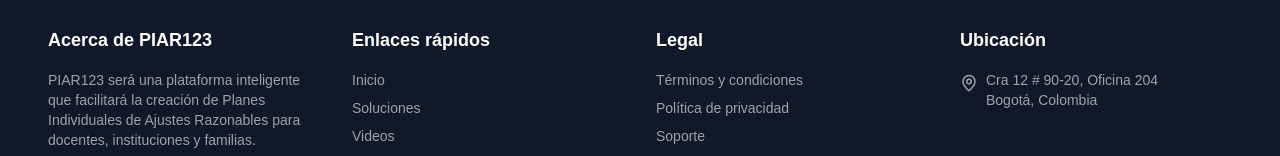
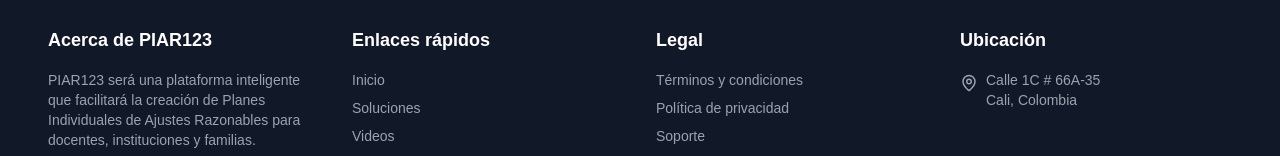
Before and after one commit to victormanueljordan/piar-wizard-colombia, a React (Vite) app: page / in a window 1280 px wide. Shown: the part 6587-6743 px from the top of the page. Built offline with nearby package versions, Linux system fonts and the light colour scheme.

Commit message:
Update address
Modify the address in the footer to "Calle 1C # 66A-35 Cali, Colombia".

```diff
--- a/src/components/landing/FooterSection.tsx
+++ b/src/components/landing/FooterSection.tsx
@@ -1,3 +1,4 @@
+
 import React from 'react';
 import Logo from '@/components/Logo';
 import { Phone, Mail, MapPin, Facebook, Instagram, Youtube } from 'lucide-react';
@@ -84,8 +85,8 @@ const FooterSection = () => {
                   <div className="flex items-start gap-2 mb-3">
                     <MapPin size={18} className="text-gray-400 mt-1 flex-shrink-0" />
                     <span className="text-sm text-gray-400">
-                      Cra 12 # 90-20, Oficina 204<br />
-                      Bogotá, Colombia
+                      Calle 1C # 66A-35<br />
+                      Cali, Colombia
                     </span>
                   </div>
 
```
